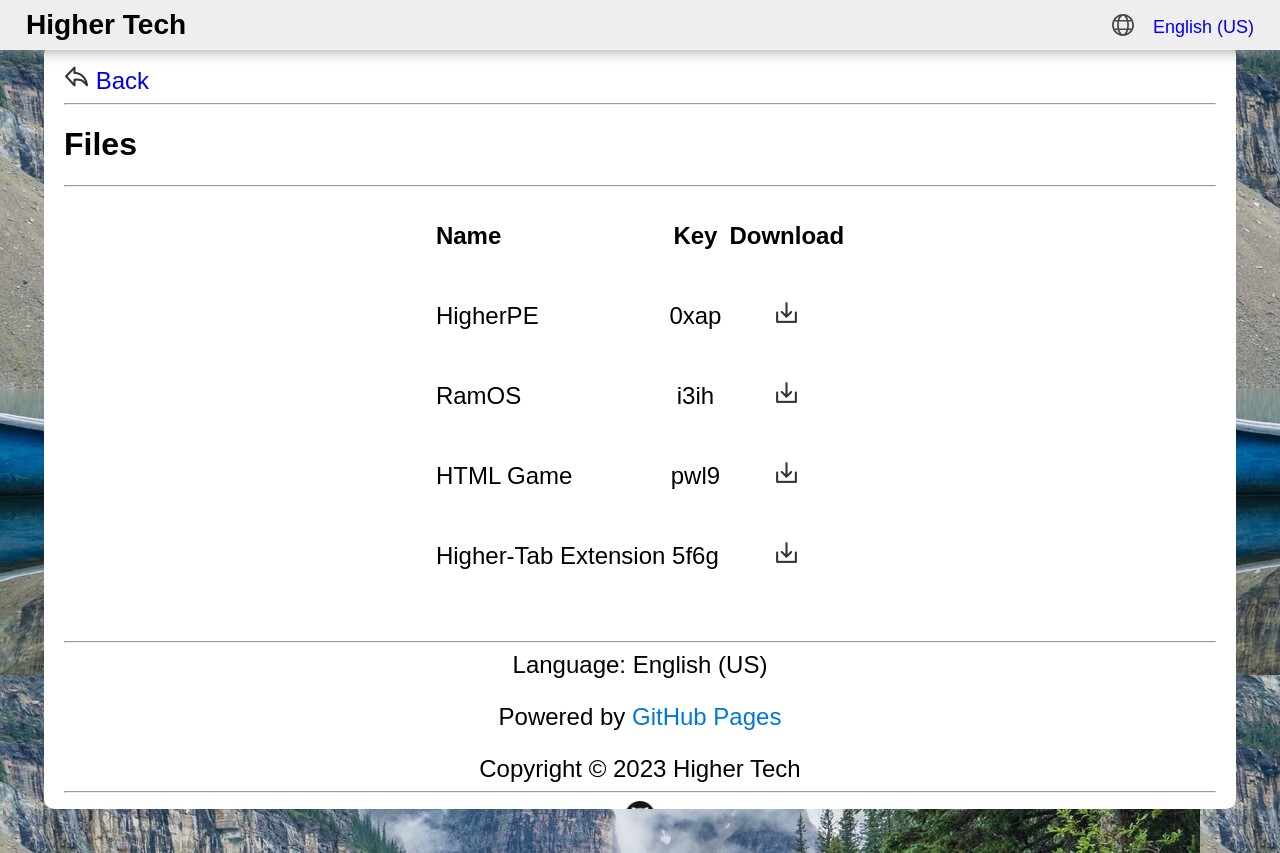
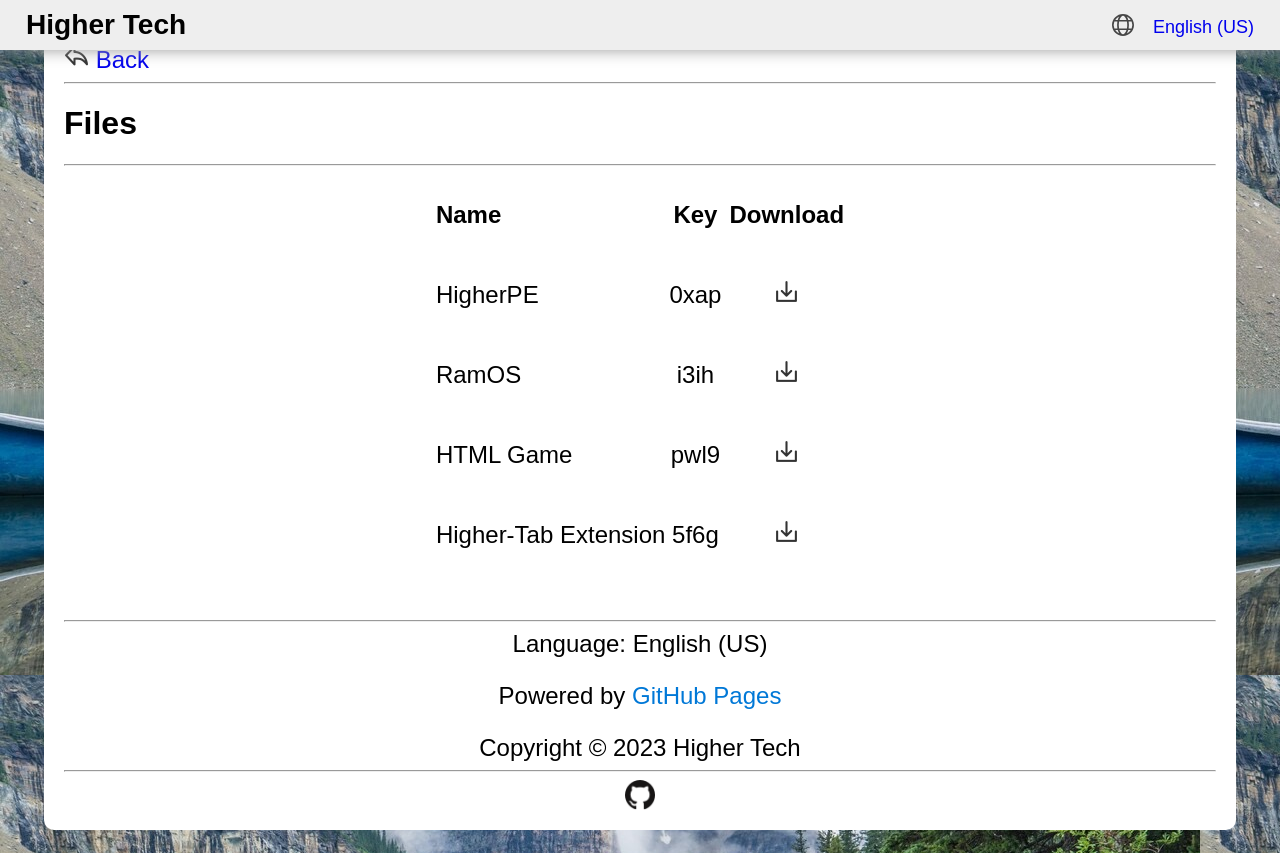
Before and after one commit to HigheriTech/HigheriTech.github.io, a PHP site: page /en-us/files.html in a window 1280 px wide. Run offline with PHP 8.4, Linux system fonts and the light colour scheme; some libraries are stand-ins or nearby versions; some web fonts are replaced.

Commit message:
Update style.css

```diff
--- a/style.css
+++ b/style.css
@@ -106,7 +106,7 @@ a.off {
 
   /* 绝对居中 */
   width: 70%;
-  height: 80%;
+  height: 78%;
   position: absolute;
   left: 0;
   top: 0;
@@ -126,7 +126,7 @@ a.off {
 
 #main.mobile {
   width: 90%;
-  height: 85%;
+  height: 90%;
   position: absolute;
   top: 0px;
   left: 0px;
```
